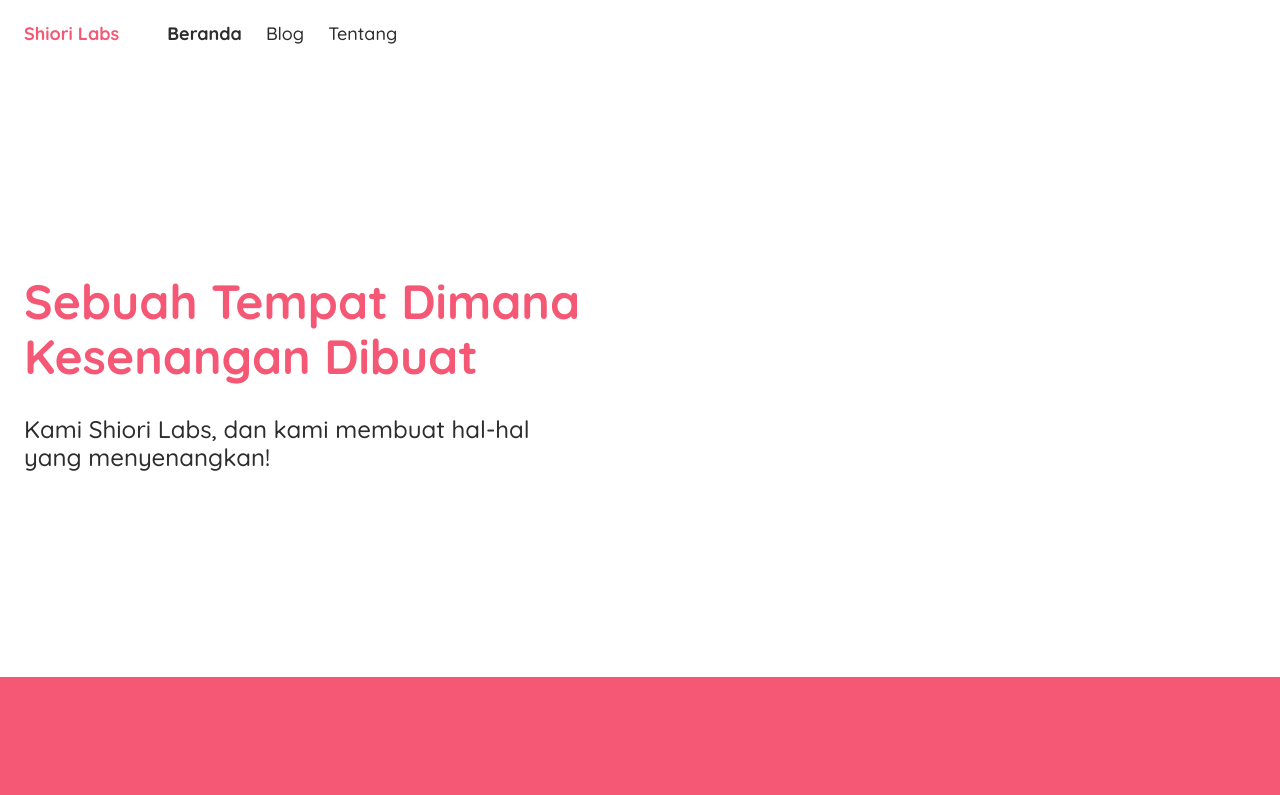
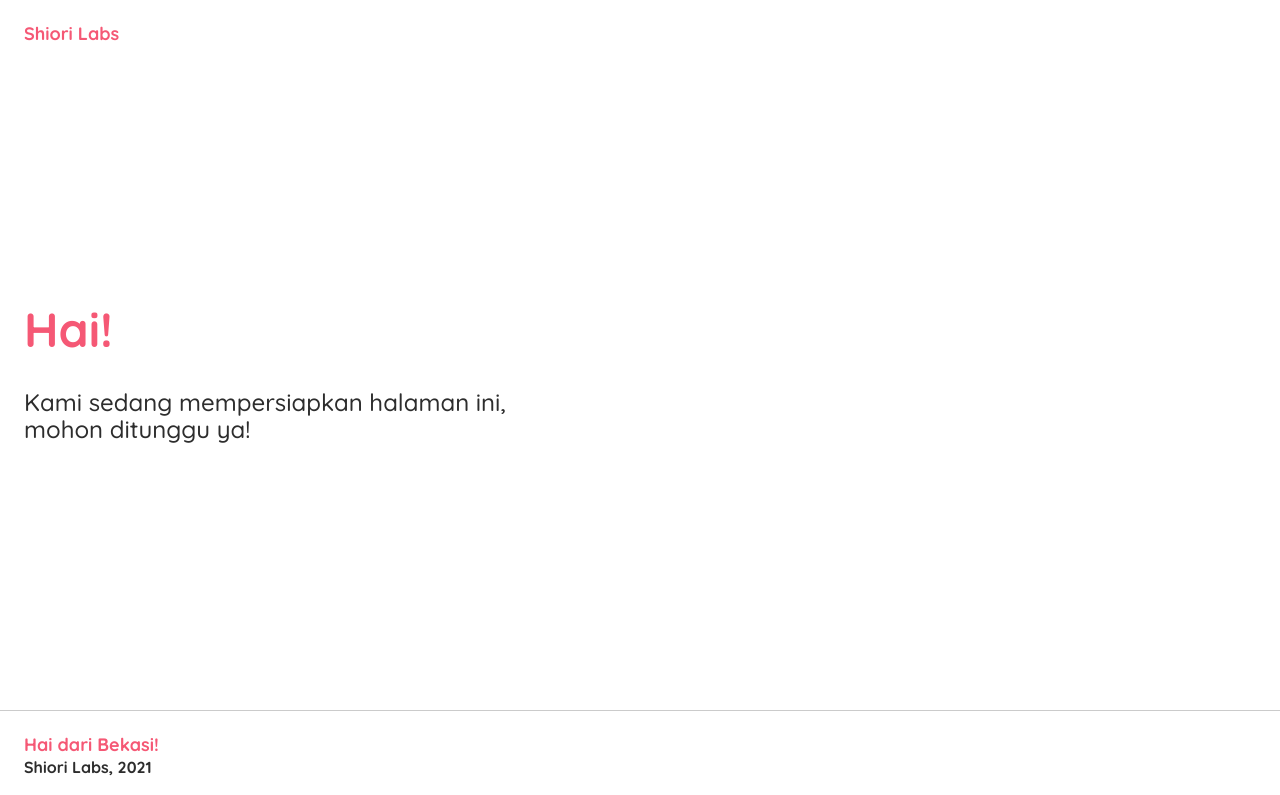
Before and after one commit to ShioriLabs/site, a Next.js app: page / in a window 1280 px wide. Shown: the top 795 px of the page. Built offline with nearby package versions, Linux system fonts and the light colour scheme.

Commit message:
Adding under construction text for production deployment

```diff
--- a/src/components/Navbar/index.tsx
+++ b/src/components/Navbar/index.tsx
@@ -1,17 +1,17 @@
 import React from 'react'
-import Link from 'next/link'
-import { useRouter } from 'next/router'
+// import Link from 'next/link'
+// import { useRouter } from 'next/router'
 
-import { Nav, Logo, NavContainer, LinkContainer, A } from './index.styled'
+import { Nav, Logo, NavContainer /*, LinkContainer, A */ } from './index.styled'
 
 const Navbar = (): React.ReactElement => {
-  const router = useRouter()
+  // const router = useRouter()
 
   return (
     <Nav>
       <NavContainer>
         <Logo>Shiori Labs</Logo>
-        <LinkContainer>
+        {/* <LinkContainer>
           <Link href="/" passHref>
             <A active={router.pathname === '/'}>Beranda</A>
           </Link>
@@ -21,7 +21,7 @@
           <Link href="/about" passHref>
             <A active={router.pathname === '/about'}>Tentang</A>
           </Link>
-        </LinkContainer>
+        </LinkContainer> */}
       </NavContainer>
     </Nav>
   )
--- a/src/pages/index.tsx
+++ b/src/pages/index.tsx
@@ -5,7 +5,7 @@
 
 import Container from '../components/Container'
 import Hero, { HeroHeader, HeroSubheader, HeroTextContainer } from '../components/Hero'
-import HomeSection, { HomeSectionTextContainer, HomeSectionTitle, HomeSectionText } from '../components/HomeSection'
+// import HomeSection, { HomeSectionTextContainer, HomeSectionTitle, HomeSectionText } from '../components/HomeSection'
 
 const Index = (): React.ReactElement => {
   return (
@@ -16,12 +16,12 @@
       <Container>
         <Hero>
           <HeroTextContainer>
-            <HeroHeader>Sebuah Tempat Dimana Kesenangan Dibuat</HeroHeader>
-            <HeroSubheader>Kami Shiori Labs, dan kami membuat hal-hal yang menyenangkan!</HeroSubheader>
+            <HeroHeader>Hai!</HeroHeader>
+            <HeroSubheader>Kami sedang mempersiapkan halaman ini, mohon ditunggu ya!</HeroSubheader>
           </HeroTextContainer>
         </Hero>
       </Container>
-      <HomeSection invertedBackground>
+      {/* <HomeSection invertedBackground>
         <HomeSectionTextContainer>
           <HomeSectionTitle>Kami adalah Shiori Labs</HomeSectionTitle>
           <HomeSectionText>
@@ -44,7 +44,7 @@
             Lorem ipsum dolor sit amet, consectetur adipiscing elit. Pengen megane gf gan.
           </HomeSectionText>
         </HomeSectionTextContainer>
-      </HomeSection>
+      </HomeSection> */}
     </Layout>
   )
 }
```
